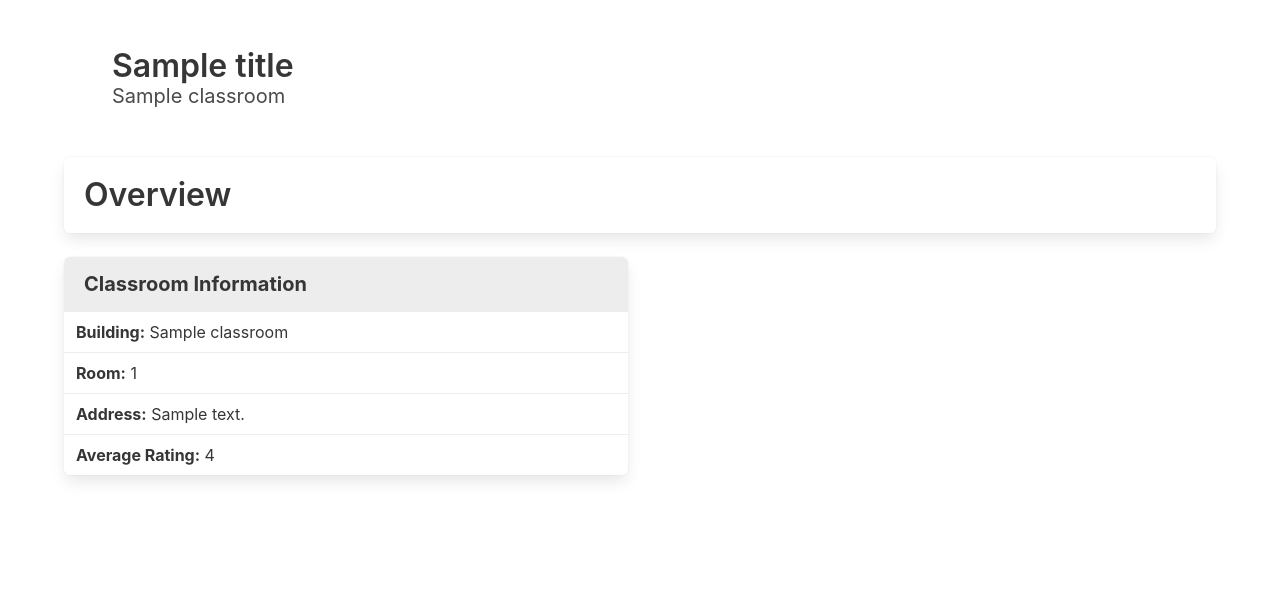
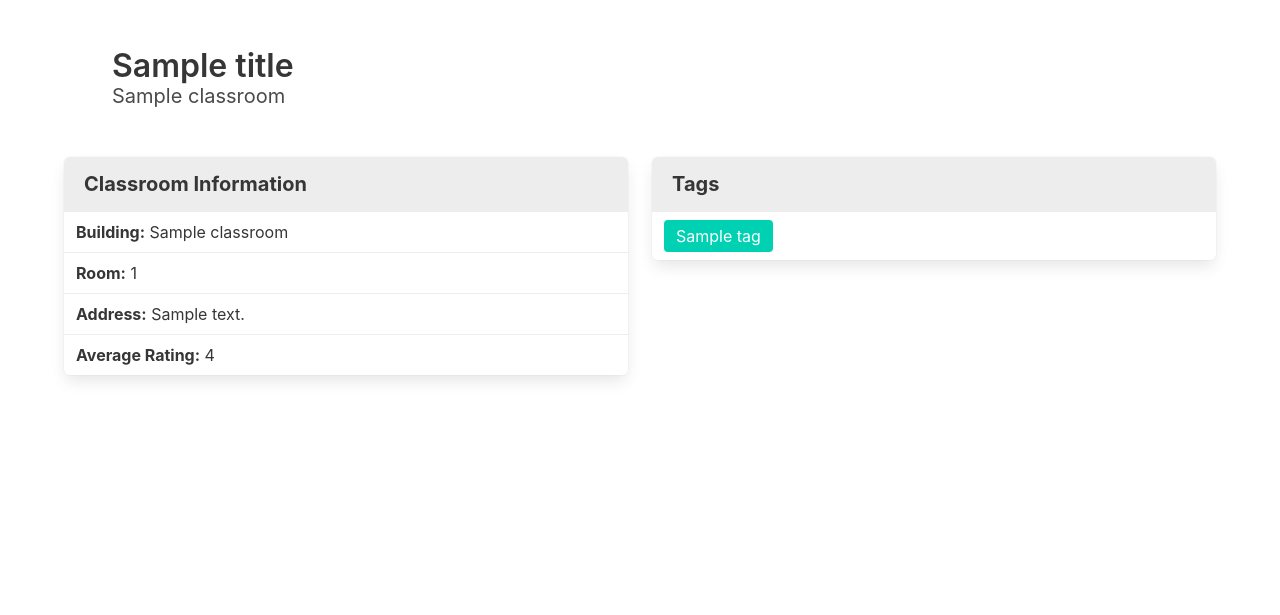
Before and after one commit to Iune/CS411Project, a Flask app: template templates/classroom-bulma.html in a window 1280 px wide. Shown: the part 72-687 px from the top of the page. Run offline with Flask 2, Linux system fonts and the light colour scheme; the template is opened without the code that fills it: most values are stand-ins (such as "Sample title", 1, 10 or a date in 2020); some libraries are stand-ins or nearby versions.

Commit message:
Updating Templates

```diff
--- a/templates/classroom-bulma.html
+++ b/templates/classroom-bulma.html
@@ -8,11 +8,6 @@
 	</div>
 </section>
 <section>
-	<div class="box">
-		<h3 class="title">Overview</h3>
-	</div>
-
-
 	<div class="columns">
 	<div class="column">
 		<nav class="panel">
@@ -32,6 +27,15 @@
 		</nav>
 	</div>
 	<div class="column">
+		<nav class="panel">
+			<p class="panel-heading">Tags</p>
+			<div class="panel-block">
+				<p>{% if classroom['tags']|length == 0 %} <i>No tags</i> {% endif %}
+						{% for tag in classroom['tags'] %}
+						<span class="tag is-primary is-medium">{{tag}}</span>
+						{% endfor %}</p>
+			</div>
+		</nav>
 	</div>
 </section>
 <!-- <div class="page-header">
```
